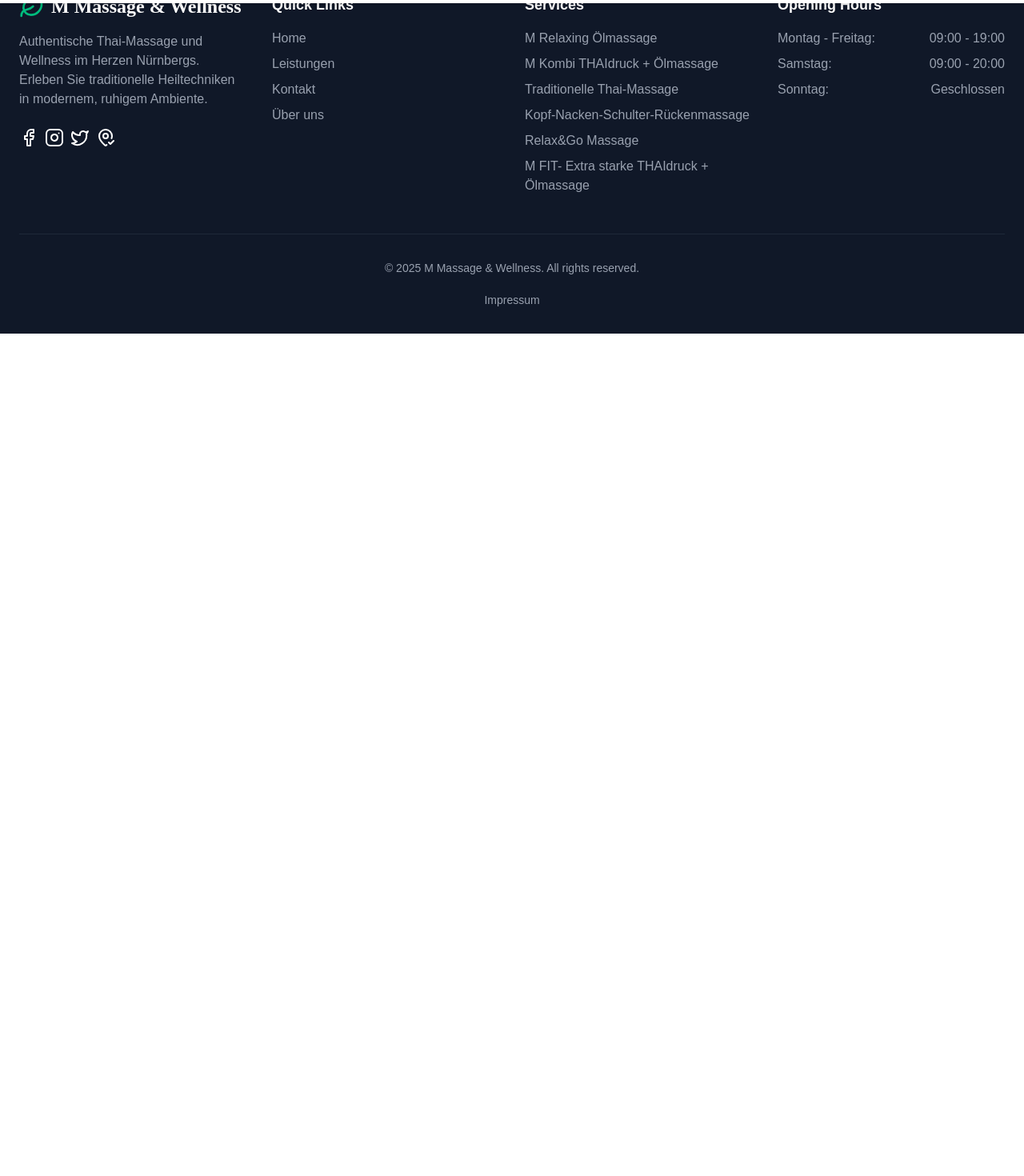
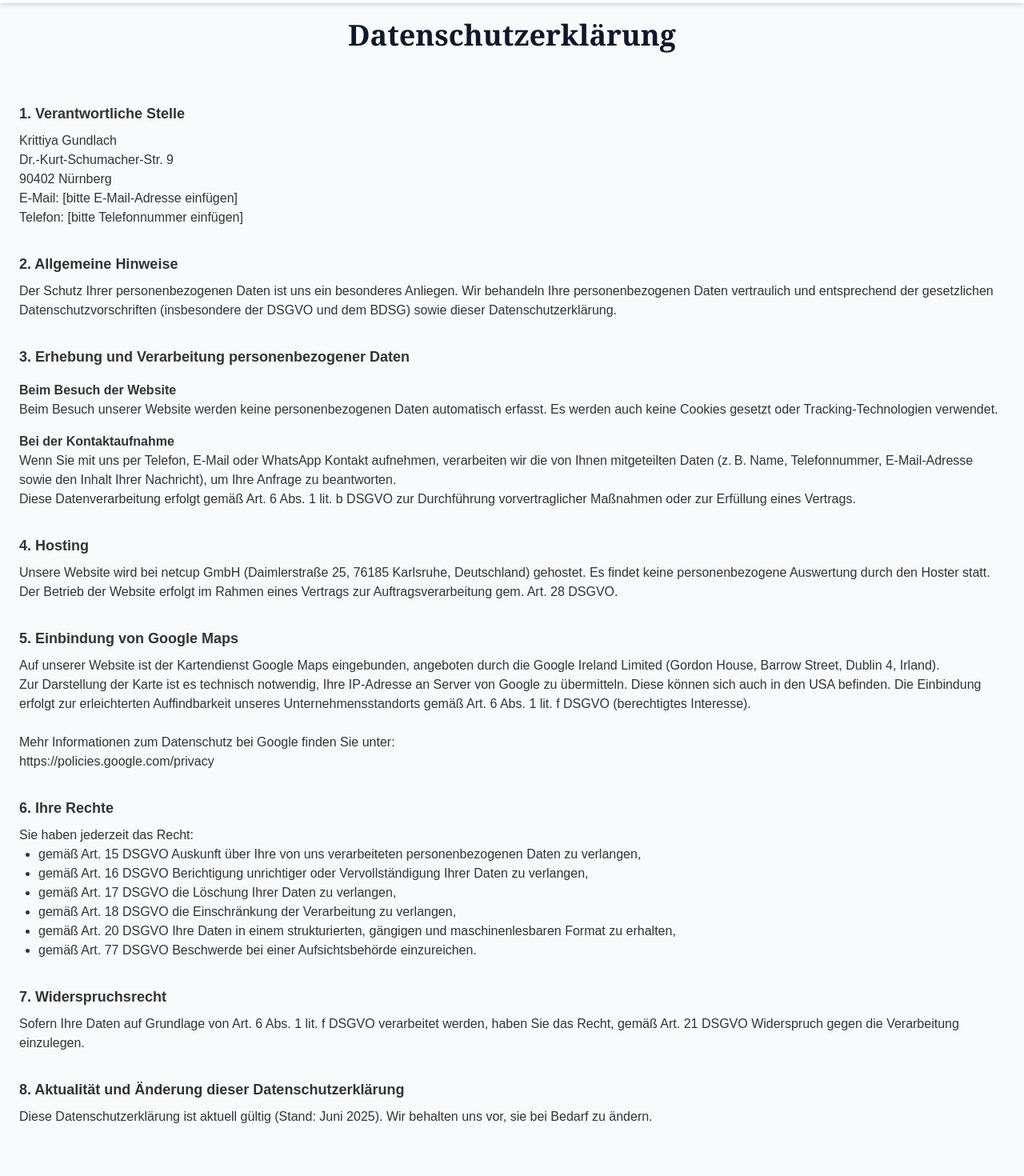
Before and after one commit to rfermann/website-mwm, a SvelteKit app: page /datenschutz in a window 1280 px wide. Before the commit this address had no page. Shown: the part 120-1590 px from the top of the page at 80% size. Before the commit the page ends 800 px from the top, so only its background shows below. Built offline with nearby package versions, Linux system fonts and the light colour scheme; a web font is replaced by a local one.

Commit message:
feat: Add Datenschutz page and update footer links

```diff
--- a/src/routes/Footer.svelte
+++ b/src/routes/Footer.svelte
@@ -99,7 +99,10 @@
 		<div class="border-t border-gray-800 pt-8 text-center text-sm text-gray-400">
 			<p>&copy; {new Date().getFullYear()} {SITE_NAME}. All rights reserved.</p>
 			<br />
-			<p><a href="/impressum">Impressum</a></p>
+			<div class="flex justify-center space-x-4">
+				<p><a href="/impressum">Impressum</a></p>
+				<p><a href="/datenschutz">Datenschutz</a></p>
+			</div>
 		</div>
 	</div>
 </footer>
--- /dev/null
+++ b/src/routes/datenschutz/+page.svelte
@@ -0,0 +1,100 @@
+<script>
+</script>
+
+<section id="services" class="bg-gray-50 py-16 md:py-24">
+	<div class="container mx-auto px-4 md:px-6">
+		<div class="mb-16 text-center">
+			<h2 class="mt-12 mb-4 font-serif text-3xl font-bold text-gray-900 md:text-4xl">
+				Datenschutzerklärung
+			</h2>
+		</div>
+
+		<h3 class="mt-8 mb-2 text-lg font-bold">1. Verantwortliche Stelle</h3>
+		<p>
+			Krittiya Gundlach<br />
+			Dr.-Kurt-Schumacher-Str. 9<br />
+			90402 Nürnberg<br />
+			E-Mail: [bitte E-Mail-Adresse einfügen]<br />
+			Telefon: [bitte Telefonnummer einfügen]<br />
+		</p>
+
+		<h3 class="mt-8 mb-2 text-lg font-bold">2. Allgemeine Hinweise</h3>
+		<p>
+			Der Schutz Ihrer personenbezogenen Daten ist uns ein besonderes Anliegen. Wir behandeln Ihre
+			personenbezogenen Daten vertraulich und entsprechend der gesetzlichen Datenschutzvorschriften
+			(insbesondere der DSGVO und dem BDSG) sowie dieser Datenschutzerklärung.
+		</p>
+
+		<h3 class="mt-8 mb-2 text-lg font-bold">
+			3. Erhebung und Verarbeitung personenbezogener Daten
+		</h3>
+
+		<p class="mt-4 font-bold">Beim Besuch der Website</p>
+		<p>
+			Beim Besuch unserer Website werden keine personenbezogenen Daten automatisch erfasst. Es
+			werden auch keine Cookies gesetzt oder Tracking-Technologien verwendet.
+		</p>
+
+		<p class="mt-4 font-bold">Bei der Kontaktaufnahme</p>
+		<p>
+			Wenn Sie mit uns per Telefon, E-Mail oder WhatsApp Kontakt aufnehmen, verarbeiten wir die von
+			Ihnen mitgeteilten Daten (z. B. Name, Telefonnummer, E-Mail-Adresse sowie den Inhalt Ihrer
+			Nachricht), um Ihre Anfrage zu beantworten.<br />
+			Diese Datenverarbeitung erfolgt gemäß Art. 6 Abs. 1 lit. b DSGVO zur Durchführung vorvertraglicher
+			Maßnahmen oder zur Erfüllung eines Vertrags.
+		</p>
+
+		<h3 class="mt-8 mb-2 text-lg font-bold">4. Hosting</h3>
+		<p>
+			Unsere Website wird bei netcup GmbH (Daimlerstraße 25, 76185 Karlsruhe, Deutschland) gehostet.
+			Es findet keine personenbezogene Auswertung durch den Hoster statt. Der Betrieb der Website
+			erfolgt im Rahmen eines Vertrags zur Auftragsverarbeitung gem. Art. 28 DSGVO.
+		</p>
+
+		<h3 class="mt-8 mb-2 text-lg font-bold">5. Einbindung von Google Maps</h3>
+		<p>
+			Auf unserer Website ist der Kartendienst Google Maps eingebunden, angeboten durch die Google
+			Ireland Limited (Gordon House, Barrow Street, Dublin 4, Irland).<br />
+			Zur Darstellung der Karte ist es technisch notwendig, Ihre IP-Adresse an Server von Google zu übermitteln.
+			Diese können sich auch in den USA befinden. Die Einbindung erfolgt zur erleichterten Auffindbarkeit
+			unseres Unternehmensstandorts gemäß Art. 6 Abs. 1 lit. f DSGVO (berechtigtes Interesse).<br
+			/><br />
+			Mehr Informationen zum Datenschutz bei Google finden Sie unter:<br />
+			<a href="https://policies.google.com/privacy">https://policies.google.com/privacy</a>
+		</p>
+
+		<h3 class="mt-8 mb-2 text-lg font-bold">6. Ihre Rechte</h3>
+		<p>Sie haben jederzeit das Recht:</p>
+		<ul class="list-disc pl-6">
+			<li>
+				gemäß Art. 15 DSGVO Auskunft über Ihre von uns verarbeiteten personenbezogenen Daten zu
+				verlangen,
+			</li>
+			<li>
+				gemäß Art. 16 DSGVO Berichtigung unrichtiger oder Vervollständigung Ihrer Daten zu
+				verlangen,
+			</li>
+			<li>gemäß Art. 17 DSGVO die Löschung Ihrer Daten zu verlangen,</li>
+			<li>gemäß Art. 18 DSGVO die Einschränkung der Verarbeitung zu verlangen,</li>
+			<li>
+				gemäß Art. 20 DSGVO Ihre Daten in einem strukturierten, gängigen und maschinenlesbaren
+				Format zu erhalten,
+			</li>
+			<li>gemäß Art. 77 DSGVO Beschwerde bei einer Aufsichtsbehörde einzureichen.</li>
+		</ul>
+
+		<h3 class="mt-8 mb-2 text-lg font-bold">7. Widerspruchsrecht</h3>
+		<p>
+			Sofern Ihre Daten auf Grundlage von Art. 6 Abs. 1 lit. f DSGVO verarbeitet werden, haben Sie
+			das Recht, gemäß Art. 21 DSGVO Widerspruch gegen die Verarbeitung einzulegen.
+		</p>
+
+		<h3 class="mt-8 mb-2 text-lg font-bold">
+			8. Aktualität und Änderung dieser Datenschutzerklärung
+		</h3>
+		<p>
+			Diese Datenschutzerklärung ist aktuell gültig (Stand: Juni 2025). Wir behalten uns vor, sie
+			bei Bedarf zu ändern.
+		</p>
+	</div>
+</section>
```
